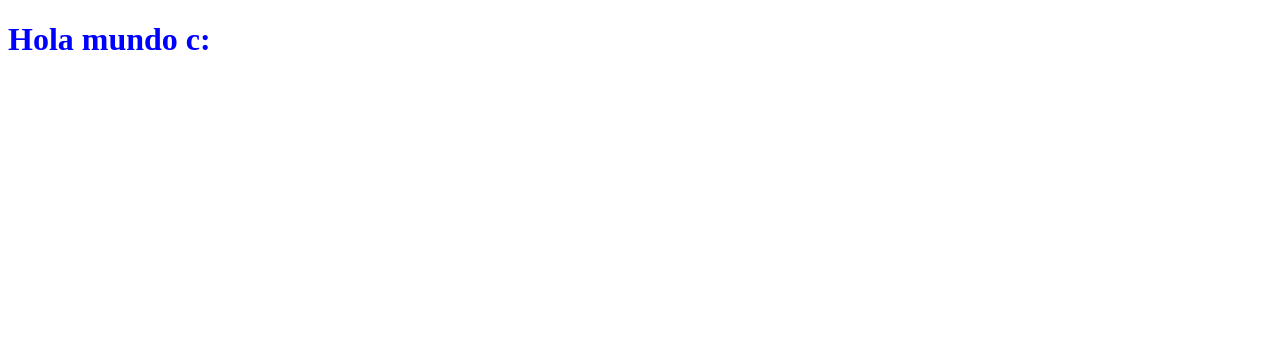
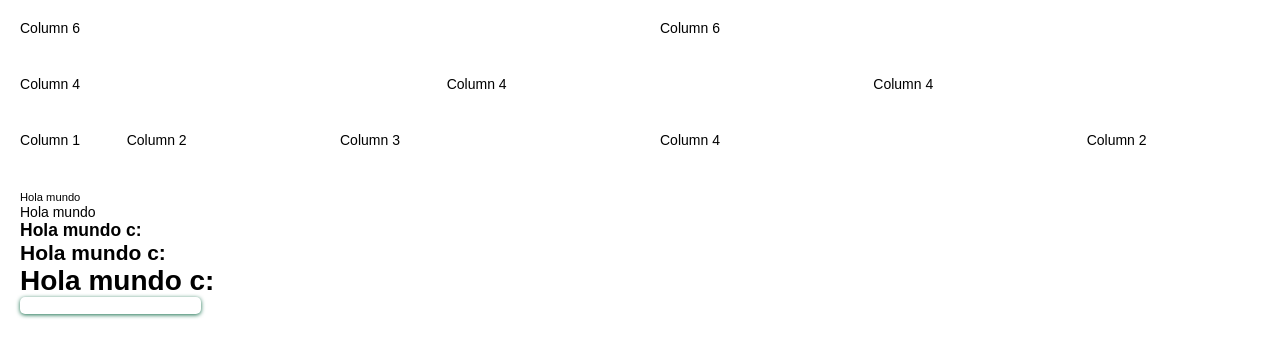
Before and after one commit to ArzCorp/finalProjectPlatziMaster, a React app: page / in a window 1280 px wide. Shown: the top 356 px of the page. Built offline with nearby package versions, Linux system fonts and the light colour scheme.

Commit message:
it was established colors, spacing, typo variables and grid

```diff
--- /dev/null
+++ b/src/components/App.jsx
@@ -0,0 +1,14 @@
+import React from 'react';
+import { BrowserRouter, Route, Switch } from 'react-router-dom';
+
+import GridExample from './GridExample';
+
+const App = () => (
+  <BrowserRouter>
+    <Switch>
+      <Route exact path="/" component={ GridExample } />
+    </Switch>
+  </BrowserRouter>
+);
+
+export default App;
--- /dev/null
+++ b/src/components/GridExample.jsx
@@ -0,0 +1,64 @@
+import React from 'react';
+import '../style/styles.scss';
+
+const GridExample = () => {
+  return(
+    <section>
+      <div className="wrapper">
+
+        <div className="row">
+          <div className="column-6">
+            <p>Column 6</p>
+          </div>
+          <div className="column-6">
+            <p>Column 6</p>
+          </div>
+        </div>
+
+        <div className="row">
+          <div className="column-4">
+            <p>Column 4</p>
+          </div>
+          <div className="column-4">
+            <p>Column 4</p>
+          </div>
+          <div className="column-4">
+            <p>Column 4</p>
+          </div>
+        </div>
+
+        <div className="row">
+          <div className="column-1">
+            <p>Column 1</p>
+          </div>
+          <div className="column-2">
+            <p>Column 2</p>
+          </div>
+          <div className="column-3">
+            <p>Column 3</p>
+          </div>
+          <div className="column-4">
+            <p>Column 4</p>
+          </div>
+          <div className="column-2">
+            <p>Column 2</p>
+          </div>
+        </div>
+
+        <div className="row">
+          <div className="column-12">
+            <small>Hola mundo</small>
+            <p>Hola mundo</p>
+            <h3>Hola mundo c:</h3>
+            <h2>Hola mundo c:</h2>
+            <h1>Hola mundo c:</h1>
+            <input type="text"/>
+          </div>
+        </div>
+      </div>
+
+    </section>
+  );
+}
+
+export default GridExample
--- a/src/index.jsx
+++ b/src/index.jsx
@@ -1,6 +1,6 @@
 import React from 'react';
 import { render } from 'react-dom';
-import App from './style/components/App';
+import App from './components/App';
 
 if (module.hot) {
   module.hot.accept();
--- a/src/style/Global.scss
+++ b/src/style/Global.scss
@@ -1,3 +1,49 @@
+@import './tokens/Colors';
+@import './tokens/Spacing';
+@import './tokens/Typos';
+
+$Border-Radius: 10px;
+$Box-Shadow: 0 1px 4px $Color-Primary;
+$Box-ShadowActive: 0 1px 7px $Color-Primary;
+
+* {
+  margin: 0;
+  box-sizing: border-box;
+  overflow: hidden;
+}
+
+html {
+  font-size: $Font-Paragraph;
+  font-family: $Font;
+}
+
 h1 {
-  color: blue;
+  font-size: $Font-H1;
 }
+
+h2 {
+  font-size: $Font-H2;
+}
+
+h3 {
+  font-size: $Font-H3;
+}
+
+small {
+  font-size: $Font-Small;
+}
+
+figure {
+  margin: 0;
+}
+
+input {
+  box-shadow: $Box-Shadow;
+  border-radius: 5px;
+  border: none;
+  outline: none;
+}
+
+input:focus {
+  box-shadow: $Box-ShadowActive;
+}
--- a/src/style/components/App.jsx
+++ /dev/null
@@ -1,8 +0,0 @@
-import React from 'react';
-import '../Global.scss';
-
-const App = () => (
-  <h1>Hola mundo c:</h1>
-);
-
-export default App;
--- a/src/style/styles.scss
+++ b/src/style/styles.scss
@@ -0,0 +1,5 @@
+@import './Global.scss';
+@import './vendors/Grid';
+@import './tokens/Colors';
+@import './tokens/Spacing';
+@import './tokens/Typos';
--- /dev/null
+++ b/src/style/tokens/_Colors.scss
@@ -0,0 +1,16 @@
+//            _
+//   ___ ___ | | ___  _ __ ___
+//  / __/ _ \| |/ _ \| '__/ __|
+// | (_| (_) | | (_) | |  \__ \
+//  \___\___/|_|\___/|_|  |___/
+
+$Color-Primary: #19704E;
+$Color-PrimaryLight: #298664;
+$Color-Secondary: #20A39E;
+
+$Color-Grayscale-1: #fff;
+$Color-Grayscale-2: #F9FAFA;
+$Color-Grayscale-3: #838F8C;
+$Color-Grayscale-4: #747A78;
+
+$Color-Negative: #D81C1C;
--- /dev/null
+++ b/src/style/tokens/_Spacing.scss
@@ -0,0 +1,12 @@
+//                       _
+//  ___ _ __   __ _  ___(_)_ __   __ _
+// / __| '_ \ / _` |/ __| | '_ \ / _` |
+// \__ | |_) | (_| | (__| | | | | (_| |
+// |___| .__/ \__,_|\___|_|_| |_|\__, |
+//     |_|                       |___/
+
+$Spacing-ExtraSmall: 10px;
+$Spacing-Small: 20px;
+$Spacing-Normal: 30px;
+$Spacing-Large: 40px;
+$Spacing-ExtraLarge: 50px;
--- /dev/null
+++ b/src/style/tokens/_Typos.scss
@@ -0,0 +1,23 @@
+//  _
+// | |_ _   _ _ __   ___
+// | __| | | | '_ \ / _ \
+// | |_| |_| | |_) | (_) |
+//  \__|\__, | .__/ \___/
+//      |___/|_|
+
+// Typos
+$Font: Arial, Helvetica, sans-serif;
+
+// Size
+$Font-Small: .8rem;
+$Font-Paragraph: 14px;
+$Font-ParagraphLarge: 1.1;
+$Font-H3: 1.25rem;
+$Font-H2: 1.5rem;
+$Font-H1: 2rem;
+
+// Bold
+$Regular: 400;
+$Medium: 500;
+$Bold: 700;
+$Black: 900;
--- /dev/null
+++ b/src/style/vendors/_Grid.scss
@@ -0,0 +1,38 @@
+//             _     _
+//   __ _ _ __(_) __| |
+//  / _` | '__| |/ _` |
+// | (_| | |  | | (_| |
+//  \__, |_|  |_|\__,_|
+//  |___/
+
+@import '../tokens/Spacing';
+
+$grid-columns: 12;
+$breakpoint-small: "only screen and (min-width: 480px)";
+$breakpoint-tablet: "only screen and (min-width: 768px)";
+
+.wrapper {
+  width: 100%;
+  margin: 0 auto;
+}
+
+.row {
+  display: flex;
+  justify-content: center;
+}
+
+[class*='column-'] {
+  float: left;
+  padding: $Spacing-Small;
+  width: 100%;
+  min-height: 1px;
+}
+
+@media #{$breakpoint-small} {
+
+  @for $i from 1 through $grid-columns {
+    .column-#{$i} {
+      width: 100% / $grid-columns * $i;
+    }
+  }
+}
```
Also changed, not shown: package.json (line endings or trailing spaces), 1 other file (tests, documents, lock files or other folders).
